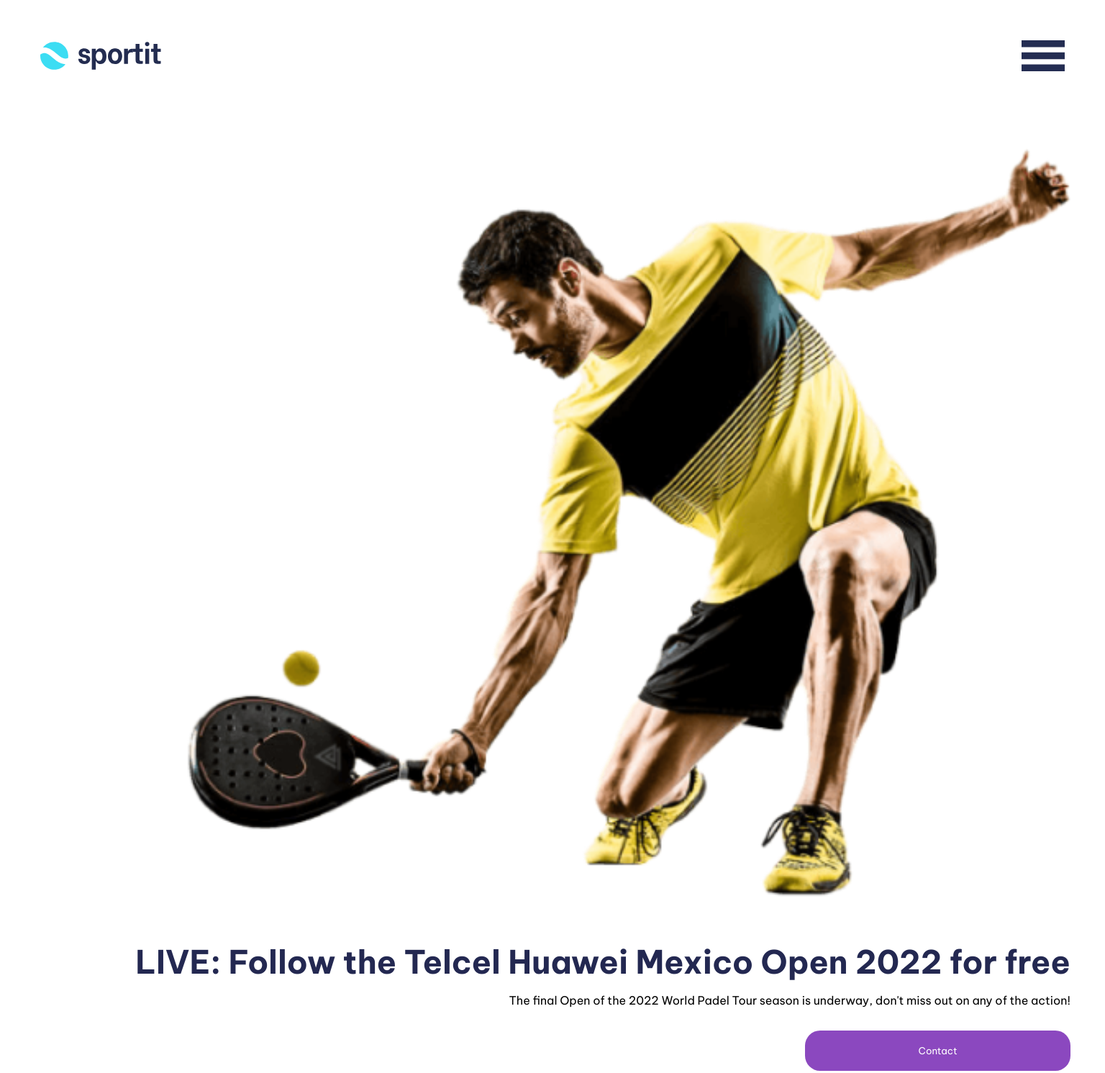
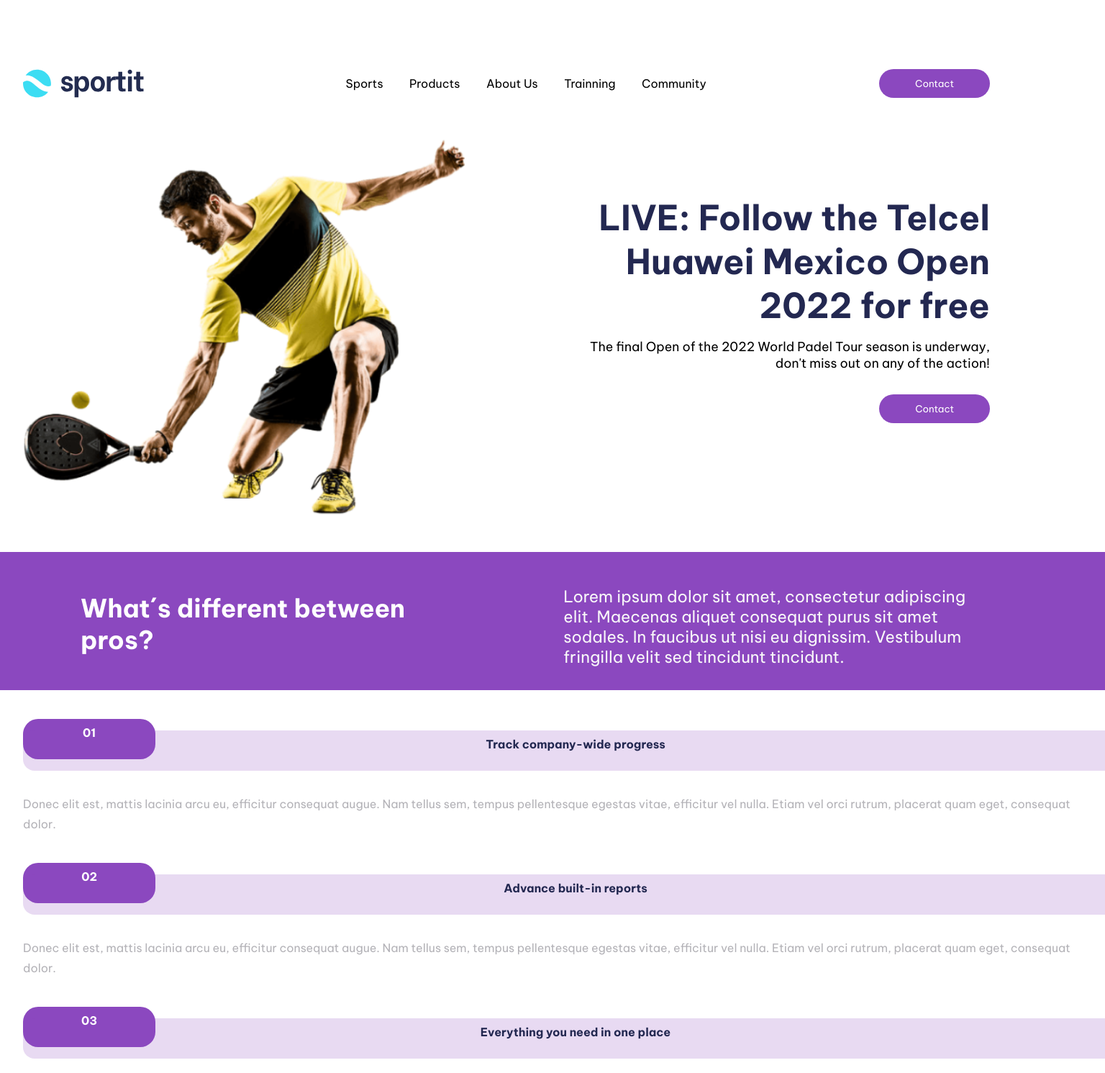
Before and after one commit to ErikaSuesca/Erika-Rios, a plain HTML site: page src/index.html in a window 1536 px wide. Shown: the top 1491 px of the page at 72% size. Drawn offline with Linux system fonts and the light colour scheme.

Commit message:
Avence de la parte desktop, se deja Header listo y el article-uno de main

```diff
--- a/src/index.html
+++ b/src/index.html
@@ -12,9 +12,9 @@
 <body>
     <header>
         <img class="logo-header" src="../imagenes/logo.svg" alt="Logo" />
-        <section class="menuHamb">
+
         <nav class="menu">
-                <ul>
+            <ul class="menu-desk">
                 <li>Sports</li>
                 <li>Products</li>
                 <li>About Us</li>
@@ -22,7 +22,7 @@
                 <li>Community</li>
             </ul>
         </nav>
-        </section>
+
         <img class="menu-hamb" src="../imagenes/icon-hamburger.svg" alt="menu" />
         <button>Contact</button>
     </header>
@@ -33,14 +33,18 @@
                 <h1>LIVE: Follow the Telcel Huawei Mexico Open 2022 for free</h1>
                 <p>The final Open of the 2022 World Padel Tour season is underway, don't miss out on any of the action!
                 </p>
+                <button>Contact</button>
             </div>
-            <button>Contact</button>
         </article>
         <section class="info-two">
             <article class="art-one">
                 <h2>What´s different between pros?</h2>
-                <p>Manage provides all the functionality your teas needs, without the complexity. Our software is
-                    tailor-made for modern digital product teams.</p>
+                <p class="text-mobile">
+                    Manage provides all the functionality your teas needs, without the complexity. Our software is tailor-made for modern digital product teams.
+                </p>
+                <p class="text-desktop">
+                    Lorem ipsum dolor sit amet, consectetur adipiscing elit. Maecenas aliquet consequat purus sit amet sodales. In faucibus ut nisi eu dignissim. Vestibulum fringilla velit sed tincidunt tincidunt.
+                </p>
             </article>
             <article class="articles">
                 <p class="num">01</p>
--- a/src/style.css
+++ b/src/style.css
@@ -31,7 +31,7 @@ header {
     margin-left: 2rem;
 }
 
-.menuHamb,
+.menu,
 header>button {
     display: none;
 }
@@ -67,6 +67,10 @@ section.info-two article.art-one h2 {
     font-size: 2.2rem;
     color: white;
 
+}
+
+.text-desktop {
+    display: none;
 }
 
 section.info-two article.art-one p {
@@ -250,3 +254,97 @@ footer>p {
     padding-top: 2rem;
     color: #8C8C94;
 }
+
+@media screen and (min-width: 1440px) {
+    header {
+        display: flex;
+        align-items: center;
+        justify-content: space-between;
+        margin-left: 2rem;
+        margin-right: 10rem;
+        margin-top: 6rem;
+    }
+
+    .menu {
+        display: block;
+        width: 40vw;
+    }
+
+    .menu-desk {
+        display: flex;
+        flex-direction: row;
+        list-style: none;
+        justify-content: space-evenly;
+    }
+
+    .menu-hamb {
+        display: none;
+    }
+
+    header>button {
+        display: block;
+        border: none;
+        border-radius: 23px;
+        width: 10vw;
+        height: 5vh;
+        background-color: var(--color-violet);
+        color: white;
+    }
+
+    .info-one {
+        display: flex;
+    }
+
+    .padel {
+        margin-top: -3rem;
+        margin-left: -1rem;
+    }
+
+    article.info-one div h1 {
+        margin-top: 2rem;
+        margin-right: 7rem;
+        margin-left: 11rem;
+        font-size: 3rem;
+    }
+
+    article.info-one div p {
+        margin-left: 9rem;
+        font-size: 1.1rem;
+        margin-right: 7rem;
+    }
+
+    article.info-one div button {
+        margin-right: 7rem;
+        border-radius: 23px;
+        width: 10vw;
+        height: 5vh;
+        background-color: var(--color-violet);
+        color: white;
+    }
+
+    .text-mobile {
+        display: none;
+    }
+
+    .text-desktop {
+        display: block;
+    }
+
+    .art-one {
+        display: flex;
+        background-color: #8b48bf;
+    }
+
+    section.info-two article.art-one h2 {
+        padding-left: 7rem;
+        margin-top: 1.5rem;
+    }
+
+    section.info-two article.art-one p.text-desktop {
+        width: 50vw;
+        margin-top: 3rem;
+        font-size: 1.4rem;
+        margin-right: 7rem;
+        margin-left: 8rem;
+    }
+}
```
Lines whose indentation alone changed are shown as unchanged.
